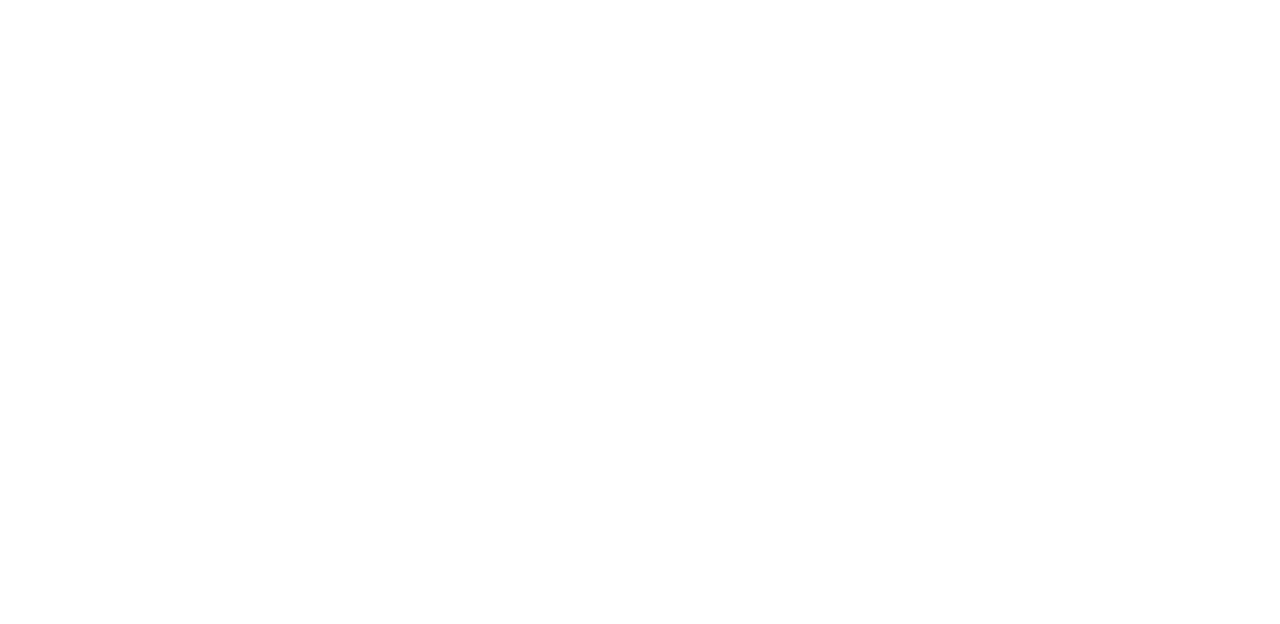
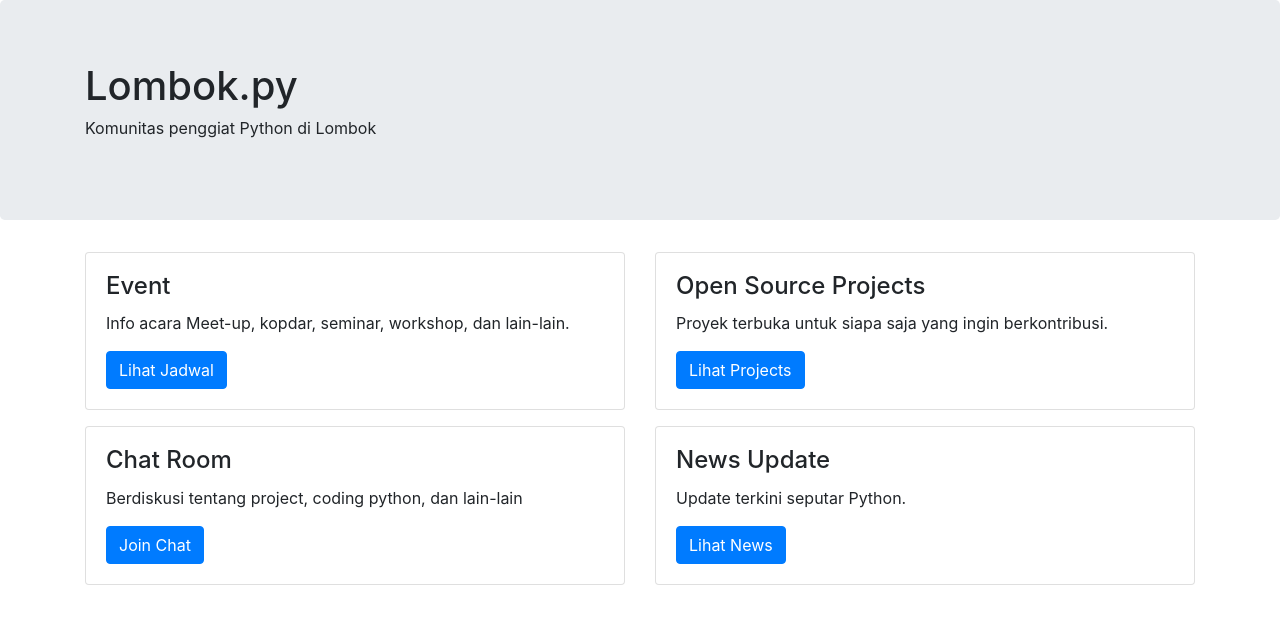
Before and after one commit to LombokPy/lombokpy.github.io, a plain HTML site: page index.html in a window 1280 px wide. Drawn offline with Linux system fonts and the light colour scheme.

Commit message:
first template

```diff
--- a/index.html
+++ b/index.html
@@ -1,17 +1,80 @@
 <!DOCTYPE html>
 <html lang="en">
+
 <head>
     <meta charset="UTF-8">
     <meta name="viewport" content="width=device-width, initial-scale=1.0">
     <meta http-equiv="X-UA-Compatible" content="ie=edge">
     <title>Lombok.py - Komunitas Python di Lombok</title>
+    <link rel="icon" href="img/logo.png">
 
     <link rel="stylesheet" href="css/bootstrap.min.css" />
     <link rel="stylesheet" href="css/style.css" />
 </head>
+
 <body>
 
+    <header class="jumbotron jubotron-fluid">
+        <div class="container">
+            <div class="row">
+                <div class="col-md-12">
+
+                    <h1>Lombok.py</h1>
+                    <p>Komunitas penggiat Python di Lombok</p>
+
+                </div>
+            </div>
+        </div>
+    </header>
 
 
+    <article>
+        <div class="container">
+            <div class="row">
+                <div class="col-sm-6 mb-3">
+                    <div class="card">
+                        <div class="card-body">
+                            <h4 class="card-title">Event</h4>
+                            <p class="card-text">Info acara Meet-up, kopdar, seminar, workshop, dan lain-lain.</p>
+                            <a href="#" class="btn btn-primary">Lihat Jadwal</a>
+                        </div>
+                    </div>
+                </div>
+                <div class="col-sm-6 mb-3">
+                    <div class="card">
+                        <div class="card-body">
+                            <h4 class="card-title">Open Source Projects</h4>
+                            <p class="card-text">Proyek terbuka untuk siapa saja yang ingin berkontribusi.</p>
+                            <a href="https://github.com/LombokPy" class="btn btn-primary">Lihat Projects</a>
+                        </div>
+                    </div>
+                </div>
+            </div>
+
+            <div class="row">
+                <div class="col-sm-6 mb-3">
+                    <div class="card">
+                        <div class="card-body">
+                            <h4 class="card-title">Chat Room</h4>
+                            <p class="card-text">Berdiskusi tentang project, coding python, dan lain-lain</p>
+                            <a href="https://t.me/lombok_py" class="btn btn-primary">Join Chat</a>
+                        </div>
+                    </div>
+                </div>
+
+                <div class="col-sm-6 mb-3">
+                    <div class="card">
+                        <div class="card-body">
+                            <h4 class="card-title">News Update</h4>
+                            <p class="card-text">Update terkini seputar Python.</p>
+                            <a href="https://github.com/LombokPy" class="btn btn-primary">Lihat News</a>
+                        </div>
+                    </div>
+                </div>
+            </div>
+        </div>
+    </article>
+
 </body>
+
 </html>
```
